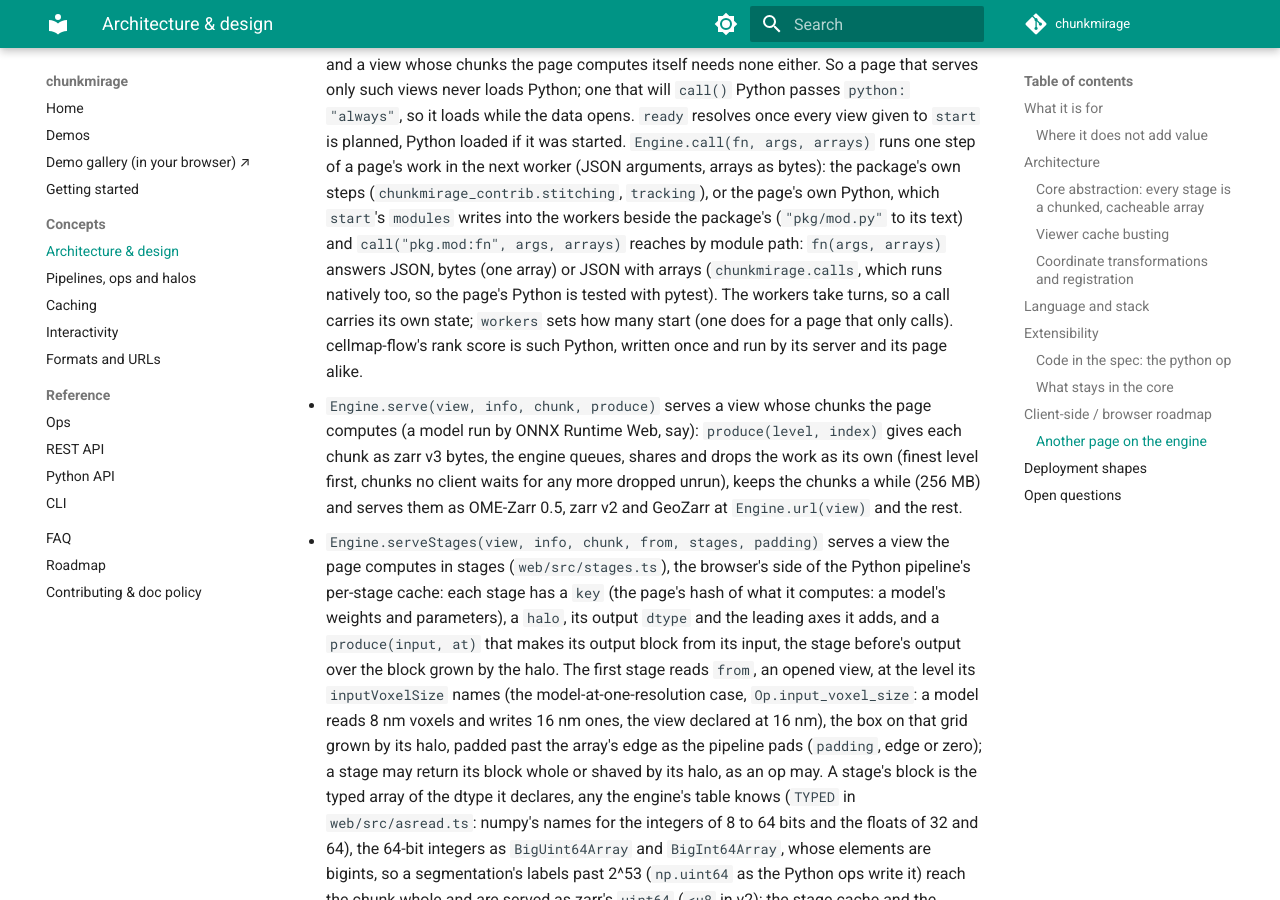
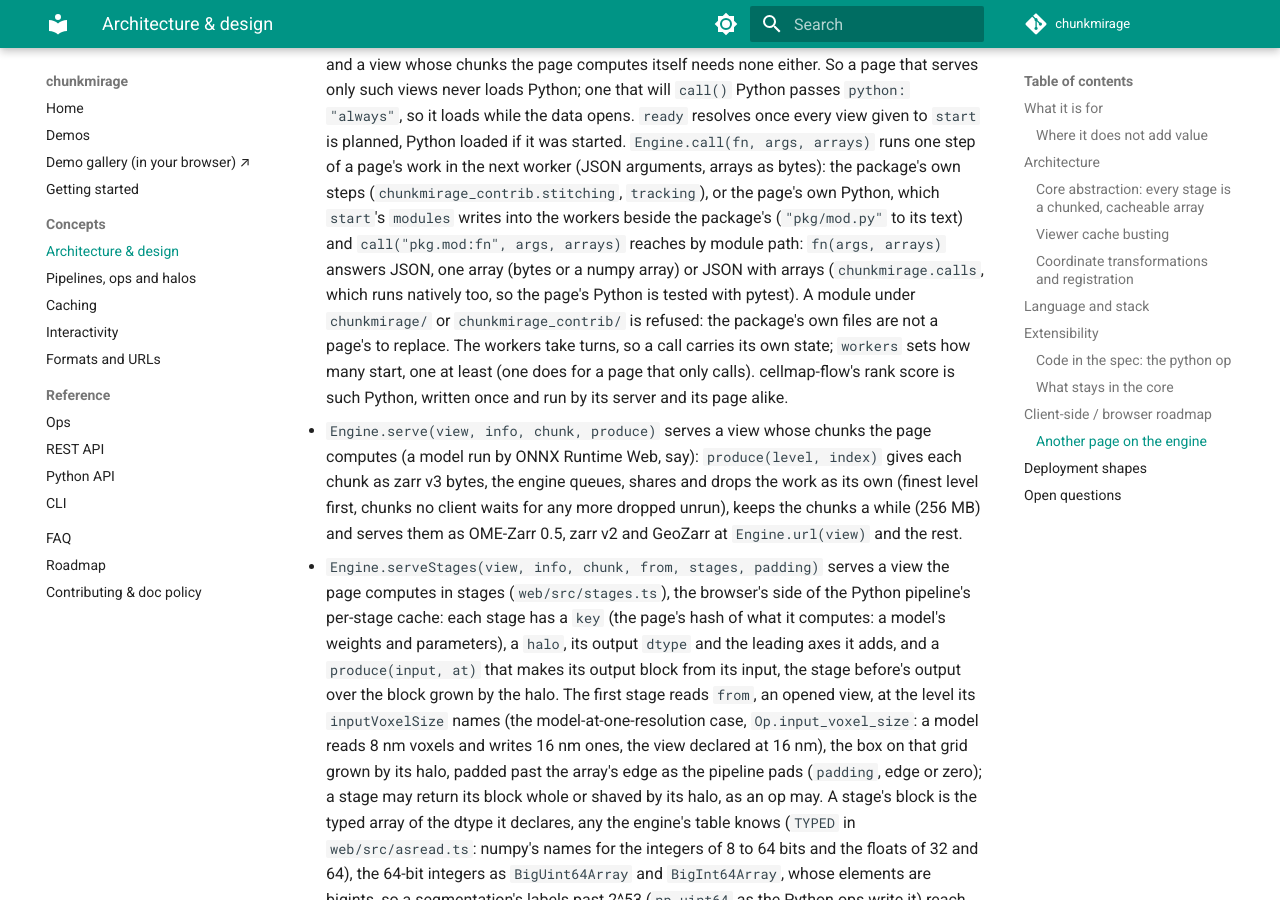
Before and after one commit to JaneliaSciComp/chunkmirage, an MkDocs documentation site: the page built from docs/design.md, in a window 1280 px wide and 900 px high, scrolled down 11730 px. Built offline with MkDocs 1.6.1 and Material for MkDocs 9.7.7, drawn with Linux system fonts in a browser that asks for light colours; comment, search, counter and statistics services are not loaded.

Commit message:
Hold workers to one at least, refuse modules under the package, send a numpy array back as one
Three fixes from the review of #46. `workers: 0` left the pool empty and
worker() read pool[NaN]: start clamps it to one at least. A page's
module under chunkmirage/ or chunkmirage_contrib/ silently replaced the
package's own file in the workers ({...FILES, ...modules}): start refuses
such a path with an error naming it. And a function returning a numpy
array ended in json.dumps ("not JSON serializable"), where the pair form
already took anything with tobytes: a single return with tobytes is one
array too, as the test's `doubled` now returns. The design notes and the
CHANGELOG say so.

Claude-Session: https://claude.ai/code/session_01EzWMS4pG3tm1ZtvKULfSfW

```diff
--- a/docs/design.md
+++ b/docs/design.md
@@ -468,11 +468,13 @@ as text). What such a page gets, in the order it uses it:
   arguments, arrays as bytes): the package's own steps (`chunkmirage_contrib.stitching`,
   `tracking`), or the page's own Python, which `start`'s `modules` writes into the workers
   beside the package's (`"pkg/mod.py"` to its text) and `call("pkg.mod:fn", args, arrays)`
-  reaches by module path: `fn(args, arrays)` answers JSON, bytes (one array) or JSON with
-  arrays (`chunkmirage.calls`, which runs natively too, so the page's Python is tested with
-  pytest). The workers take turns, so a call carries its own state; `workers` sets how many
-  start (one does for a page that only calls). cellmap-flow's rank score is such Python,
-  written once and run by its server and its page alike.
+  reaches by module path: `fn(args, arrays)` answers JSON, one array (bytes or a numpy
+  array) or JSON with arrays (`chunkmirage.calls`, which runs natively too, so the page's
+  Python is tested with pytest). A module under `chunkmirage/` or `chunkmirage_contrib/`
+  is refused: the package's own files are not a page's to replace. The workers take turns,
+  so a call carries its own state; `workers` sets how many start, one at least (one does
+  for a page that only calls). cellmap-flow's rank score is such Python, written once and
+  run by its server and its page alike.
 * `Engine.serve(view, info, chunk, produce)` serves a view whose chunks the page computes
   (a model run by ONNX Runtime Web, say): `produce(level, index)` gives each chunk as zarr
   v3 bytes, the engine queues, shares and drops the work as its own (finest level first,
```
Also changed, not shown: CHANGELOG.md (+4 -3 lines), 3 other files.
